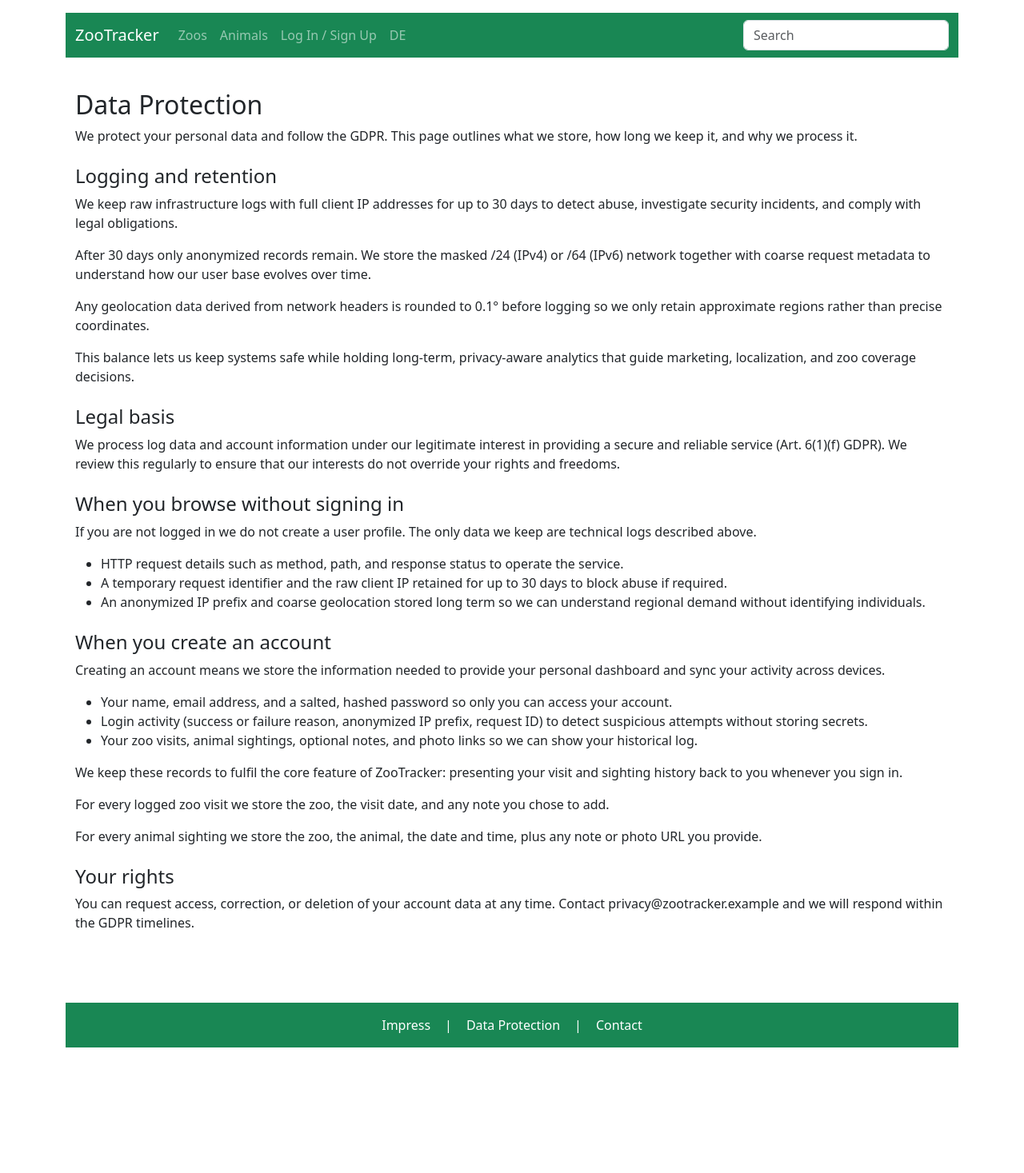
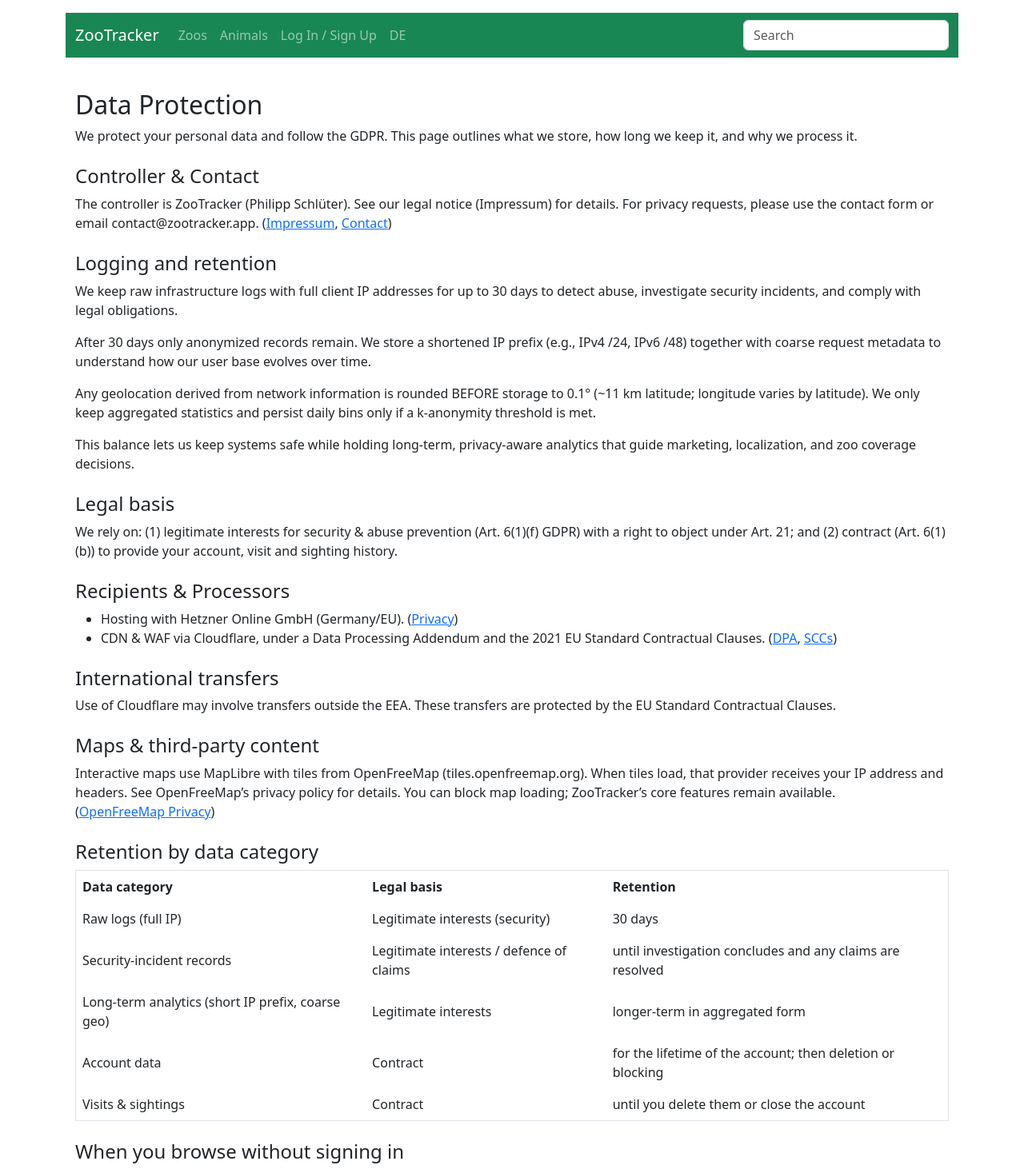
Before and after one commit to roink/zootracker-uptime, a React (Vite) app in the folder frontend/: page /en/data-protection in a window 1280 px wide. Shown: the top 1467 px of the page at 80% size. Before the commit the page ends 1310 px from the top, so only its background shows below. Built offline with nearby package versions, Linux system fonts and the light colour scheme; no server answers.

Commit message:
Expand data protection details

```diff
--- a/frontend/src/locales/de/common.json
+++ b/frontend/src/locales/de/common.json
@@ -1,5 +1,6 @@
 {
   "nav": {
+    "home": "Start",
     "zoos": "Zoos",
     "animals": "Tiere",
     "dashboard": "Dashboard",
@@ -68,16 +69,44 @@
     "title": "Datenschutz",
     "seoDescription": "Erfahren Sie, wie ZooTracker DSGVO-Grundsätze umsetzt, Protokolle verarbeitet und Sichtungen speichert.",
     "intro": "Wir schützen Ihre personenbezogenen Daten und halten uns an die DSGVO. Auf dieser Seite erklären wir, welche Daten wir speichern, wie lange wir sie aufbewahren und zu welchem Zweck wir sie verarbeiten.",
+    "controller": {
+      "title": "Verantwortlicher & Kontakt",
+      "text": "Verantwortlich ist ZooTracker (Philipp Schlüter). Die Anbieterkennzeichnung (Impressum) finden Sie unter „Impressum“. Für Anfragen zum Datenschutz nutzen Sie bitte das Kontaktformular oder schreiben Sie an contact@zootracker.app."
+    },
     "logging": {
       "title": "Protokollierung und Aufbewahrung",
       "raw": "Wir bewahren Rohprotokolle mit vollständigen IP-Adressen bis zu 30 Tage lang auf, um Missbrauch zu erkennen, Sicherheitsvorfälle zu untersuchen und gesetzlichen Pflichten nachzukommen.",
-      "anonymized": "Nach 30 Tagen bleiben nur anonymisierte Einträge erhalten. Wir speichern das maskierte /24- (IPv4) bzw. /64- (IPv6) Netz gemeinsam mit groben Anfrage-Metadaten, um Veränderungen unserer Nutzerschaft langfristig zu verstehen.",
-      "geolocation": "Geolokalisierungsdaten aus Netzwerk-Headern runden wir vor der Protokollierung auf 0,1° und behalten damit nur ungefähre Regionen statt exakter Koordinaten.",
+      "anonymized": "Nach 30 Tagen bleiben nur anonymisierte Einträge erhalten. Wir speichern das maskierte /24- (IPv4) bzw. gekürzte IPv6-Präfix (z. B. /48) gemeinsam mit groben Anfrage-Metadaten, um Veränderungen unserer Nutzerschaft langfristig zu verstehen.",
+      "geolocation": "Geolokalisierungsdaten aus Netzwerk-Informationen runden wir VOR der Speicherung auf 0,1° (≈ 11 km in der Breite; die Länge variiert mit dem Breitengrad) und speichern nur aggregierte Auswertungen. Tages-Statistiken werden nur dauerhaft gespeichert, wenn ein Schwellenwert (k-Anonymität) erreicht ist.",
       "justification": "So halten wir unsere Systeme sicher und besitzen dennoch langfristige, datenschutzfreundliche Analysen für Marketing-, Lokalisierungs- und Zoo-Schwerpunktentscheidungen."
     },
     "legalBasis": {
       "title": "Rechtsgrundlage",
-      "text": "Wir verarbeiten Protokolldaten und Kontoinformationen auf Grundlage unseres berechtigten Interesses, einen sicheren und zuverlässigen Dienst anzubieten (Art. 6 Abs. 1 lit. f DSGVO). Wir überprüfen regelmäßig, dass unsere Interessen Ihre Rechte und Freiheiten nicht überwiegen."
+      "text": "Wir verarbeiten Daten auf folgenden Rechtsgrundlagen: (1) Betriebssicherheit & Missbrauchsabwehr: berechtigtes Interesse (Art. 6 Abs. 1 lit. f DSGVO) mit Widerspruchsrecht nach Art. 21 DSGVO; (2) Konto, Besuche & Sichtungen: Vertragserfüllung (Art. 6 Abs. 1 lit. b DSGVO)."
+    },
+    "processors": {
+      "title": "Empfänger & Auftragsverarbeiter",
+      "hetzner": "Hosting bei Hetzner Online GmbH (Deutschland/EU).",
+      "cloudflare": "Content Delivery & WAF über Cloudflare, mit Datenverarbeitungsvereinbarung und Standardvertragsklauseln."
+    },
+    "transfers": {
+      "title": "Datenübermittlungen in Drittländer",
+      "text": "Bei Nutzung von Cloudflare kann es zu Übermittlungen außerhalb des EWR kommen. Diese sind durch EU-Standardvertragsklauseln abgesichert."
+    },
+    "maps": {
+      "title": "Karten & Drittanbieter-Inhalte",
+      "text": "Interaktive Karten werden mit MapLibre eingebunden; die Kacheln beziehen wir von OpenFreeMap (tiles.openfreemap.org). Beim Laden der Kacheln erhält dieser Anbieter Ihre IP-Adresse und Browser-Header. Details entnehmen Sie der Datenschutz-Seite von OpenFreeMap. Sie können Karten blockieren (z. B. durch Inhaltsblocker); die Kernfunktionen von ZooTracker bleiben nutzbar."
+    },
+    "retention": {
+      "title": "Speicherdauer nach Datenkategorien",
+      "headers": { "data": "Datenkategorie", "basis": "Rechtsgrundlage", "retention": "Speicherdauer" },
+      "rows": {
+        "rawLogs": { "data": "Rohprotokolle (volle IP)", "basis": "Berechtigtes Interesse (Sicherheit)", "retention": "30 Tage" },
+        "incident": { "data": "Sicherheitsvorfälle", "basis": "Berechtigtes Interesse / Rechtsverteidigung", "retention": "bis Abschluss der Untersuchung und ggf. gesetzlicher Fristen" },
+        "analytics": { "data": "Langfristige Analysen (gekürzte IP-Präfixe, grobe Geodaten)", "basis": "Berechtigtes Interesse", "retention": "längerfristig in aggregierter Form" },
+        "account": { "data": "Kontodaten", "basis": "Vertrag", "retention": "für die Dauer der Nutzung; danach Löschung bzw. Sperrung" },
+        "visits": { "data": "Besuche & Sichtungen", "basis": "Vertrag", "retention": "bis zur Löschung durch Sie oder Kontolöschung" }
+      }
     },
     "anonymous": {
       "title": "Wenn Sie ohne Anmeldung surfen",
@@ -100,9 +129,13 @@
       "visitsSaved": "Für jeden eingetragenen Zoobesuch speichern wir den Zoo, das Besuchsdatum und eine von Ihnen hinterlegte Notiz.",
       "sightingsSaved": "Für jede Tiersichtung speichern wir Zoo, Tier, Datum und Uhrzeit sowie optionale Notizen oder Foto-URLs."
     },
+    "optOut": {
+      "title": "Widerspruch & Opt-out",
+      "text": "Sie können der Verarbeitung zu Zwecken berechtigter Interessen nach Art. 21 DSGVO widersprechen. Zudem respektieren wir „Do Not Track“ (DNT) und Global Privacy Control (GPC) Signale, indem wir keine langfristigen Analysedaten speichern, wenn ein solches Signal aktiv ist."
+    },
     "rights": {
       "title": "Ihre Rechte",
-      "text": "Sie können jederzeit Auskunft, Berichtigung oder Löschung Ihrer Kontodaten verlangen. Kontaktieren Sie uns unter privacy@zootracker.example und wir reagieren innerhalb der DSGVO-Fristen."
+      "text": "Sie haben insbesondere das Recht auf Auskunft, Berichtigung, Löschung, Einschränkung, Datenübertragbarkeit sowie Widerspruch (Art. 21 DSGVO). Sie können sich jederzeit an uns wenden (Kontakt/Impressum). Außerdem haben Sie das Recht, sich bei einer Aufsichtsbehörde zu beschweren, z. B. bei der LDI NRW."
     }
   }
 }
--- a/frontend/src/locales/en/common.json
+++ b/frontend/src/locales/en/common.json
@@ -1,5 +1,6 @@
 {
   "nav": {
+    "home": "Home",
     "zoos": "Zoos",
     "animals": "Animals",
     "dashboard": "Dashboard",
@@ -68,16 +69,44 @@
     "title": "Data Protection",
     "seoDescription": "Learn how ZooTracker applies GDPR principles, handles logs, and stores user sightings.",
     "intro": "We protect your personal data and follow the GDPR. This page outlines what we store, how long we keep it, and why we process it.",
+    "controller": {
+      "title": "Controller & Contact",
+      "text": "The controller is ZooTracker (Philipp Schlüter). See our legal notice (Impressum) for details. For privacy requests, please use the contact form or email contact@zootracker.app."
+    },
     "logging": {
       "title": "Logging and retention",
       "raw": "We keep raw infrastructure logs with full client IP addresses for up to 30 days to detect abuse, investigate security incidents, and comply with legal obligations.",
-      "anonymized": "After 30 days only anonymized records remain. We store the masked /24 (IPv4) or /64 (IPv6) network together with coarse request metadata to understand how our user base evolves over time.",
-      "geolocation": "Any geolocation data derived from network headers is rounded to 0.1° before logging so we only retain approximate regions rather than precise coordinates.",
+      "anonymized": "After 30 days only anonymized records remain. We store a shortened IP prefix (e.g., IPv4 /24, IPv6 /48) together with coarse request metadata to understand how our user base evolves over time.",
+      "geolocation": "Any geolocation derived from network information is rounded BEFORE storage to 0.1° (~11 km latitude; longitude varies by latitude). We only keep aggregated statistics and persist daily bins only if a k-anonymity threshold is met.",
       "justification": "This balance lets us keep systems safe while holding long-term, privacy-aware analytics that guide marketing, localization, and zoo coverage decisions."
     },
     "legalBasis": {
       "title": "Legal basis",
-      "text": "We process log data and account information under our legitimate interest in providing a secure and reliable service (Art. 6(1)(f) GDPR). We review this regularly to ensure that our interests do not override your rights and freedoms."
+      "text": "We rely on: (1) legitimate interests for security & abuse prevention (Art. 6(1)(f) GDPR) with a right to object under Art. 21; and (2) contract (Art. 6(1)(b)) to provide your account, visit and sighting history."
+    },
+    "processors": {
+      "title": "Recipients & Processors",
+      "hetzner": "Hosting with Hetzner Online GmbH (Germany/EU).",
+      "cloudflare": "CDN & WAF via Cloudflare, under a Data Processing Addendum and the 2021 EU Standard Contractual Clauses."
+    },
+    "transfers": {
+      "title": "International transfers",
+      "text": "Use of Cloudflare may involve transfers outside the EEA. These transfers are protected by the EU Standard Contractual Clauses."
+    },
+    "maps": {
+      "title": "Maps & third-party content",
+      "text": "Interactive maps use MapLibre with tiles from OpenFreeMap (tiles.openfreemap.org). When tiles load, that provider receives your IP address and headers. See OpenFreeMap’s privacy policy for details. You can block map loading; ZooTracker’s core features remain available."
+    },
+    "retention": {
+      "title": "Retention by data category",
+      "headers": { "data": "Data category", "basis": "Legal basis", "retention": "Retention" },
+      "rows": {
+        "rawLogs": { "data": "Raw logs (full IP)", "basis": "Legitimate interests (security)", "retention": "30 days" },
+        "incident": { "data": "Security-incident records", "basis": "Legitimate interests / defence of claims", "retention": "until investigation concludes and any claims are resolved" },
+        "analytics": { "data": "Long-term analytics (short IP prefix, coarse geo)", "basis": "Legitimate interests", "retention": "longer-term in aggregated form" },
+        "account": { "data": "Account data", "basis": "Contract", "retention": "for the lifetime of the account; then deletion or blocking" },
+        "visits": { "data": "Visits & sightings", "basis": "Contract", "retention": "until you delete them or close the account" }
+      }
     },
     "anonymous": {
       "title": "When you browse without signing in",
@@ -100,9 +129,13 @@
       "visitsSaved": "For every logged zoo visit we store the zoo, the visit date, and any note you chose to add.",
       "sightingsSaved": "For every animal sighting we store the zoo, the animal, the date and time, plus any note or photo URL you provide."
     },
+    "optOut": {
+      "title": "Objection & Opt-out",
+      "text": "You may object to processing based on legitimate interests under Art. 21 GDPR. We also honor browser “Do Not Track” (DNT) and Global Privacy Control (GPC) signals by skipping long-term analytics storage when such a signal is present."
+    },
     "rights": {
       "title": "Your rights",
-      "text": "You can request access, correction, or deletion of your account data at any time. Contact privacy@zootracker.example and we will respond within the GDPR timelines."
+      "text": "You have the rights of access, rectification, erasure, restriction, portability, and to object (Art. 21 GDPR). You can contact us anytime (see Contact/Impressum). You also have the right to lodge a complaint with a supervisory authority, e.g., the NRW DPA."
     }
   }
 }
--- a/frontend/src/pages/DataProtection.jsx
+++ b/frontend/src/pages/DataProtection.jsx
@@ -1,9 +1,9 @@
-import { useTranslation } from 'react-i18next';
+import { Trans, useTranslation } from 'react-i18next';
 import Seo from '../components/Seo';
 
 // Detailed data protection information for the application.
 export default function DataProtectionPage() {
-  const { t } = useTranslation();
+  const { t, i18n } = useTranslation();
 
   return (
     <div className="container py-4">
@@ -11,8 +11,27 @@
         title={t('nav.dataProtection')}
         description={t('dataProtectionPage.seoDescription')}
       />
-      <h2>{t('dataProtectionPage.title')}</h2>
+      <h2 className="text-2xl font-semibold">{t('dataProtectionPage.title')}</h2>
       <p>{t('dataProtectionPage.intro')}</p>
+
+      {/* Controller & Contact (no DPO) */}
+      <section className="mt-4">
+        <h4 className="font-semibold">{t('dataProtectionPage.controller.title')}</h4>
+        <p>
+          {t('dataProtectionPage.controller.text')}{' '}
+          {i18n.language === 'de' ? (
+            <>
+              (<a href="/de/impress" className="underline" rel="noopener noreferrer">Impressum</a>,{' '}
+              <a href="/de/contact" className="underline" rel="noopener noreferrer">Kontakt</a>)
+            </>
+          ) : (
+            <>
+              (<a href="/de/impress" className="underline" rel="noopener noreferrer">Impressum</a>,{' '}
+              <a href="/de/contact" className="underline" rel="noopener noreferrer">Contact</a>)
+            </>
+          )}
+        </p>
+      </section>
 
       <section className="mt-4">
         <h4>{t('dataProtectionPage.logging.title')}</h4>
@@ -25,6 +44,63 @@
       <section className="mt-4">
         <h4>{t('dataProtectionPage.legalBasis.title')}</h4>
         <p>{t('dataProtectionPage.legalBasis.text')}</p>
+      </section>
+
+      {/* Processors & Transfers */}
+      <section className="mt-4">
+        <h4 className="font-semibold">{t('dataProtectionPage.processors.title')}</h4>
+        <ul className="list-disc ml-6">
+          <li>
+            {t('dataProtectionPage.processors.hetzner')}{' '}
+            (<a href="https://www.hetzner.com/legal/privacy-policy" className="underline" target="_blank" rel="noopener noreferrer">Privacy</a>)
+          </li>
+          <li>
+            {t('dataProtectionPage.processors.cloudflare')}{' '}
+            (<a href="https://www.cloudflare.com/cloudflare-customer-dpa/" className="underline" target="_blank" rel="noopener noreferrer">DPA</a>,{' '}
+            <a href="https://www.cloudflare.com/cloudflare-customer-scc/" className="underline" target="_blank" rel="noopener noreferrer">SCCs</a>)
+          </li>
+        </ul>
+      </section>
+
+      <section className="mt-4">
+        <h4 className="font-semibold">{t('dataProtectionPage.transfers.title')}</h4>
+        <p>{t('dataProtectionPage.transfers.text')}</p>
+      </section>
+
+      {/* Maps / third-party */}
+      <section className="mt-4">
+        <h4 className="font-semibold">{t('dataProtectionPage.maps.title')}</h4>
+        <p>
+          <Trans i18nKey="dataProtectionPage.maps.text">
+            Interactive maps use MapLibre with tiles from OpenFreeMap (tiles.openfreemap.org).
+          </Trans>{' '}
+          (<a href="https://openfreemap.org/privacy/" className="underline" target="_blank" rel="noopener noreferrer">OpenFreeMap&nbsp;Privacy</a>)
+        </p>
+      </section>
+
+      {/* Retention table */}
+      <section className="mt-4">
+        <h4 className="font-semibold">{t('dataProtectionPage.retention.title')}</h4>
+        <div className="overflow-x-auto">
+          <table className="min-w-full text-sm border border-gray-200">
+            <thead className="bg-gray-50">
+              <tr>
+                <th className="p-2 text-left border-b">{t('dataProtectionPage.retention.headers.data')}</th>
+                <th className="p-2 text-left border-b">{t('dataProtectionPage.retention.headers.basis')}</th>
+                <th className="p-2 text-left border-b">{t('dataProtectionPage.retention.headers.retention')}</th>
+              </tr>
+            </thead>
+            <tbody>
+              {['rawLogs','incident','analytics','account','visits'].map((key) => (
+                <tr key={key}>
+                  <td className="p-2 border-b">{t(`dataProtectionPage.retention.rows.${key}.data`)}</td>
+                  <td className="p-2 border-b">{t(`dataProtectionPage.retention.rows.${key}.basis`)}</td>
+                  <td className="p-2 border-b">{t(`dataProtectionPage.retention.rows.${key}.retention`)}</td>
+                </tr>
+              ))}
+            </tbody>
+          </table>
+        </div>
       </section>
 
       <section className="mt-4">
@@ -50,9 +126,24 @@
         <p>{t('dataProtectionPage.loggedIn.sightingsSaved')}</p>
       </section>
 
+      {/* Objection & Opt-out */}
+      <section className="mt-4">
+        <h4 className="font-semibold">{t('dataProtectionPage.optOut.title')}</h4>
+        <p>{t('dataProtectionPage.optOut.text')}{' '}
+          (<a href="https://globalprivacycontrol.org/" className="underline" target="_blank" rel="noopener noreferrer">GPC</a>)
+        </p>
+      </section>
+
       <section className="mt-4">
         <h4>{t('dataProtectionPage.rights.title')}</h4>
-        <p>{t('dataProtectionPage.rights.text')}</p>
+        <p>
+          {t('dataProtectionPage.rights.text')}{' '}
+          {i18n.language === 'de' ? (
+            <a href="https://www.ldi.nrw.de/kontakt/ihre-beschwerde" className="underline" target="_blank" rel="noopener noreferrer">LDI&nbsp;NRW</a>
+          ) : (
+            <a href="https://www.edpb.europa.eu/about-edpb/about-edpb/members_en" className="underline" target="_blank" rel="noopener noreferrer">List of authorities (EDPB)</a>
+          )}
+        </p>
       </section>
     </div>
   );
```
